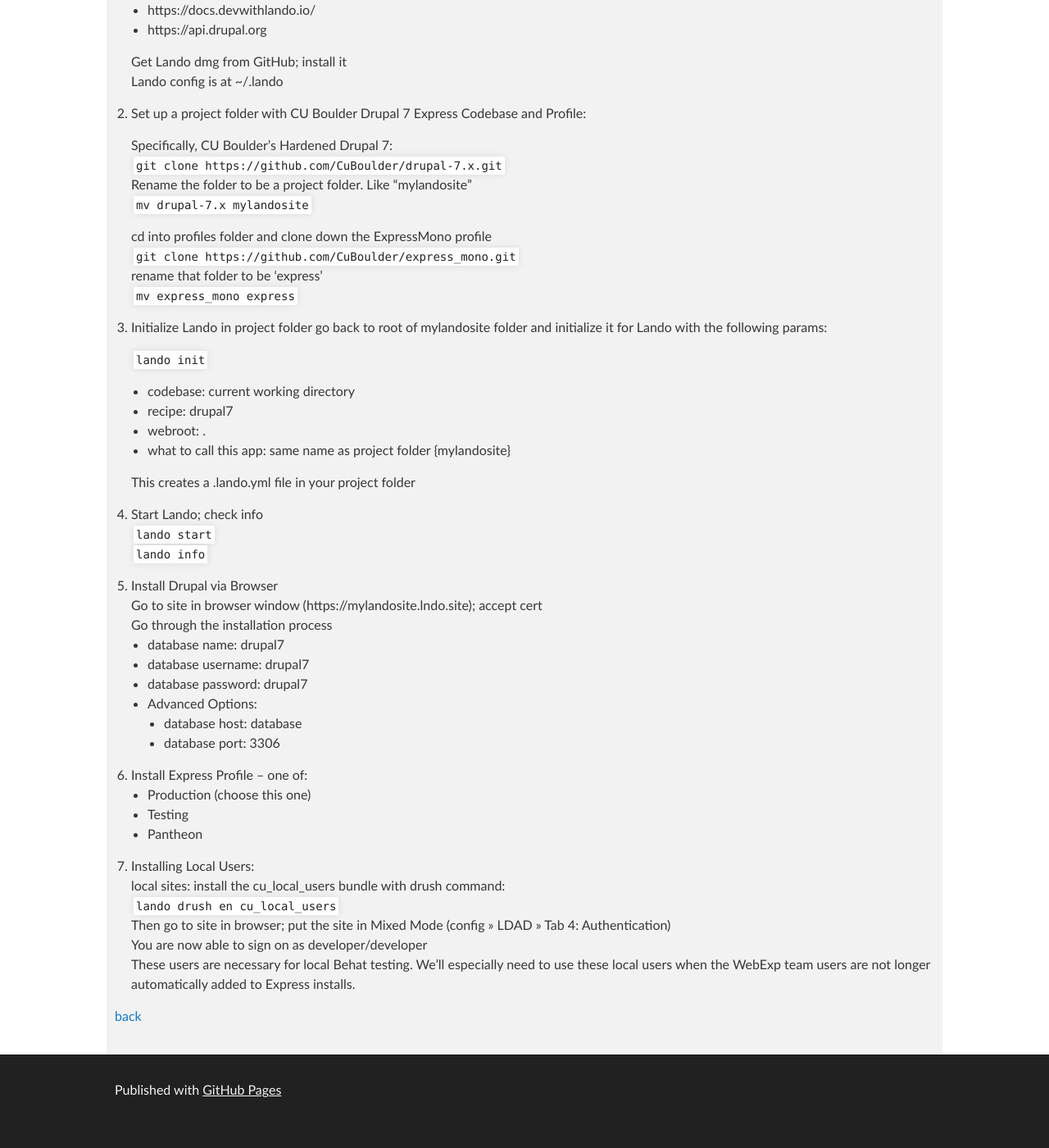
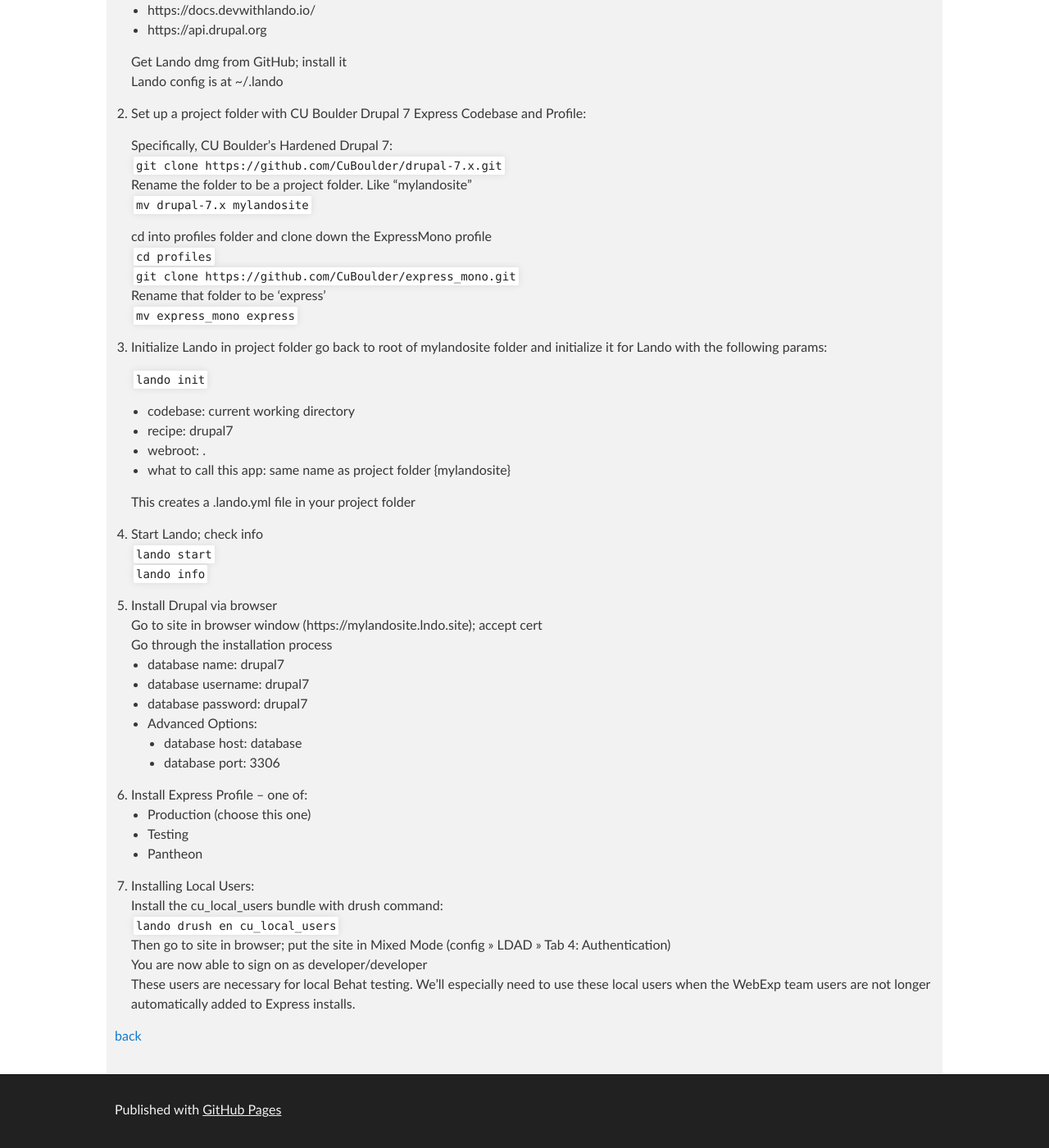
Before and after one commit to cathysnider/cathysnider.github.io, a Jekyll site: the page built from lando.md, in a window 1280 px wide and 1400 px high, scrolled down 368 px. Shown: the whole window at 82% size. Built offline with Jekyll 4.4.1, drawn with Linux system fonts in a browser that asks for light colours; before the commit the page ends 1744 px from its top, so only the background shows below that.

Commit message:
update lando instructions

````diff
--- a/lando.md
+++ b/lando.md
@@ -20,8 +20,9 @@ layout: default
    ```mv drupal-7.x mylandosite```
 
    cd into profiles folder and clone down the ExpressMono profile <br />
+   ```cd profiles``` <br />
    ```git clone https://github.com/CuBoulder/express_mono.git``` <br />
-   rename that folder to be 'express' <br />
+   Rename that folder to be 'express' <br />
    ```mv express_mono express```
 
 1. Initialize Lando in project folder
@@ -39,7 +40,7 @@ layout: default
    ```lando start```  <br />
    ```lando info```
 
-1. Install Drupal via Browser <br />
+1. Install Drupal via browser <br />
    Go to site in browser window (https://mylandosite.lndo.site); accept cert <br />
    Go through the installation process
    * database name: drupal7
@@ -55,7 +56,7 @@ layout: default
    * Pantheon
 
 1. Installing Local Users: <br />
-   local sites: install the cu_local_users bundle with drush command: <br />
+   Install the cu_local_users bundle with drush command: <br />
    ```lando drush en cu_local_users``` <br />
    Then go to site in browser; put the site in Mixed Mode (config >> LDAD >> Tab 4: Authentication) <br />
    You are now able to sign on as developer/developer <br />
````
